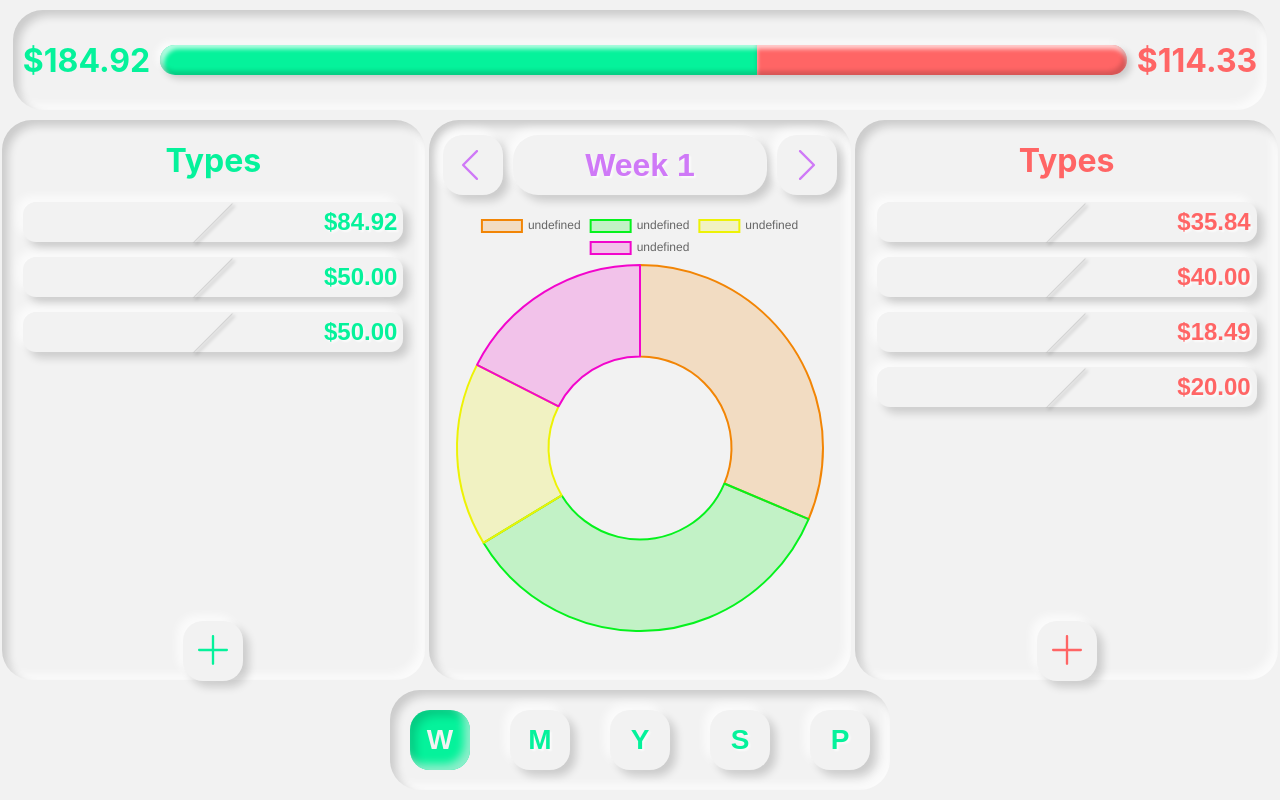
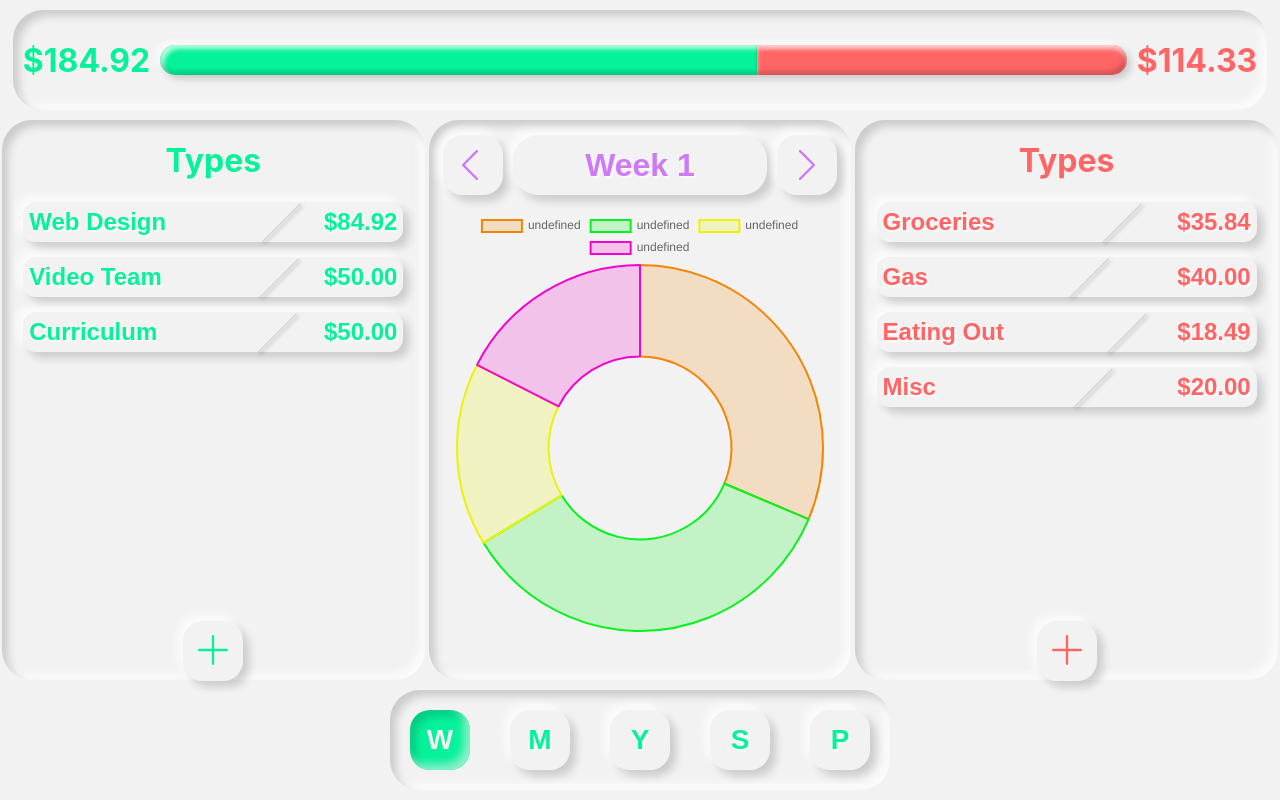
Before and after one commit to Figure-Finance/figure, a React (Create React App) app in the folder frontend/: page / in a window 1280 px wide. Built offline with nearby package versions, Linux system fonts and the light colour scheme; no server answers.

Commit message:
[update] changed item.type to item.name

```diff
--- a/frontend/src/components/Summary/Summary.js
+++ b/frontend/src/components/Summary/Summary.js
@@ -32,7 +32,7 @@ const Summary = props => {
       width='90%'
       secondary={`$${item.amount.toFixed(2)}`}
       dual>
-      {item.type}
+      {item.name}
     </Button>
   ))
 
```
